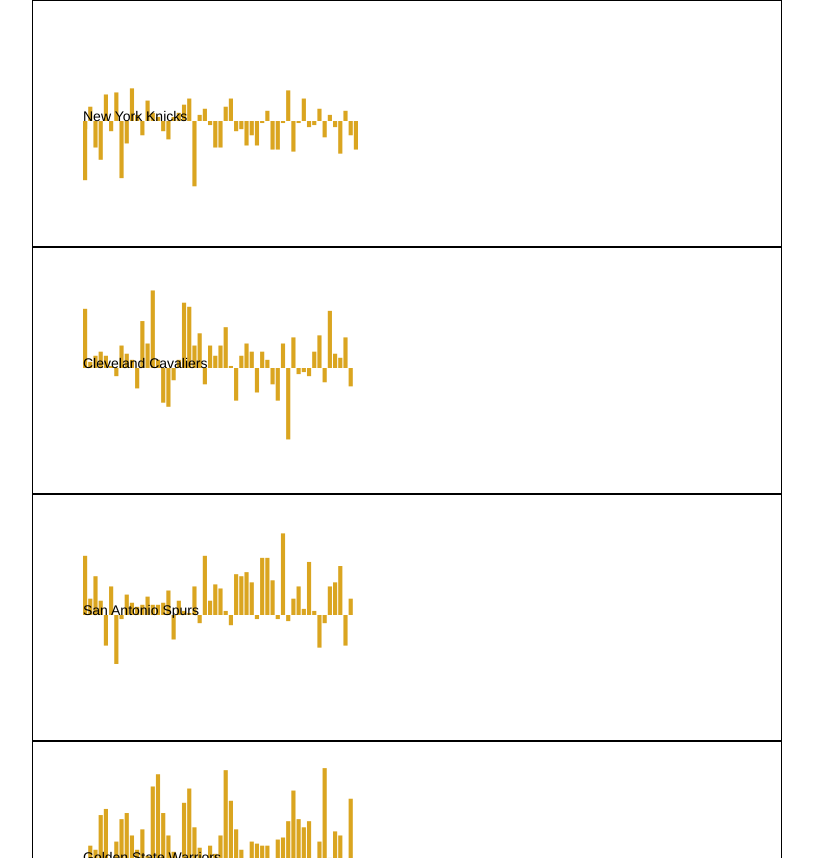
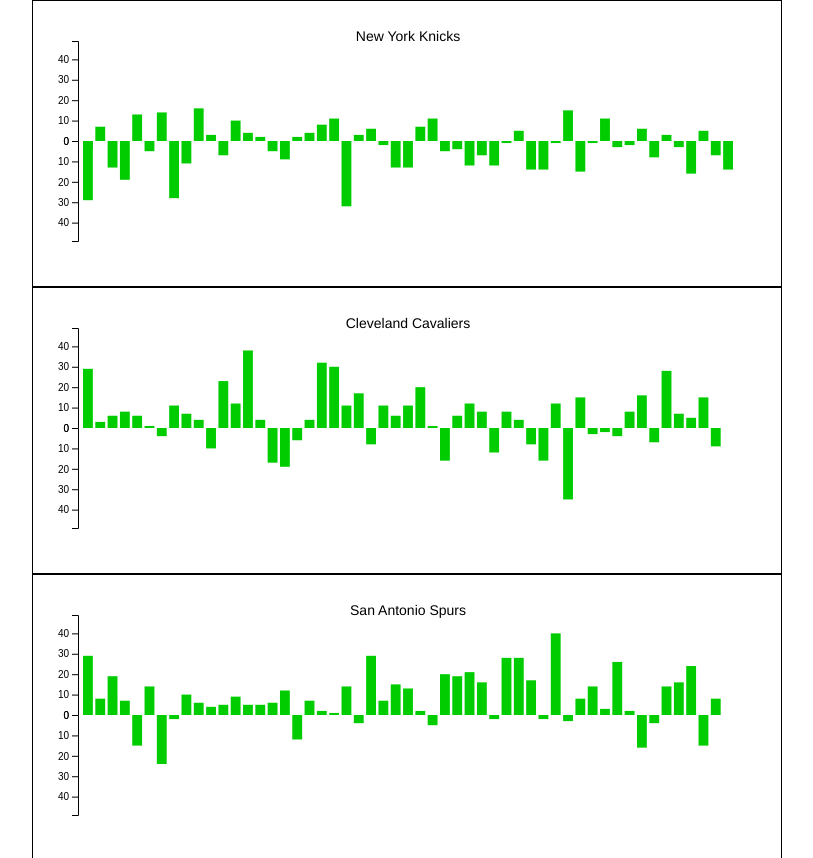
Before and after one commit to jmahabal/margin-of-victory, a plain HTML site: page index.html in a window 1280 px wide. Shown: the top 858 px of the page, without its empty margins (233-1046 px from the left). Drawn offline with nearby package versions, Linux system fonts and the light colour scheme.

Commit message:
added axes

```diff
--- a/_script.js
+++ b/_script.js
@@ -7,9 +7,9 @@ d3.csv("all_mov.csv", function(dataset) {
 
   // // //
 
-  var totalWidth = d3.select("#chart").node().getBoundingClientRect().width/2;
+  var totalWidth = d3.select("#chart").node().getBoundingClientRect().width;
   var height = 200;
-  var margin = {left: 50, right: 50, top: 20, bottom: 20};
+  var margin = {left: 50, right: 50, top: 40, bottom: 40};
   var width = totalWidth - margin.left - margin.right;
 
   var grouped = [];
@@ -38,10 +38,23 @@ d3.csv("all_mov.csv", function(dataset) {
     var xScale = d3.scaleBand().range([0, width]).paddingInner(0.2)
     var yScale = d3.scaleLinear().domain([0, largest_mov]).range([0, height/2])
 
+	var gradient = svg.append("defs")
+	  .append("linearGradient")
+	    .attr("id", "gradient")
+	    .attr("x", "0%")
+	    .attr("y", "0%")
+	    .attr("spreadMethod", "pad");
+
+	gradient.append("stop")
+	    .attr("offset", "0%")
+	    .attr("stop-color", "#0c0")
+	    .attr("stop-opacity", 1);
+
 	svg.selectAll(".team")
 	    .data(function(d) { xScale.domain(_.pluck(d.data, "order")); return d.data; })
 	    .enter().append("rect")
-	    .attr("fill", function(d) { return "goldenrod"; })
+	    // .attr("fill", function(d) { return "goldenrod"; })
+	    .style("fill", "url(#gradient)")
 	    .attr("x", function(d) { return xScale(d.order); })
 	    .attr("y", function(d) {
 	    	if (d.MOV > 0) {
@@ -54,13 +67,27 @@ d3.csv("all_mov.csv", function(dataset) {
 	    .attr("height", function(d) { return yScale(Math.abs(d.MOV)); })
         .attr("transform", "translate(" + margin.left + "," + margin.top + ")");
 
+
+
 	svg.selectAll(".teamname")
 	    .data(function(d) { return d.data; })
 	    .enter().append("text")
 	    .attr("x", function(d) { return 0; })
-	    .attr("y", function(d) { return height/2; })
+	    .attr("y", function(d) { return 0; })
 	    .text(function(d) { if (d.order == 1) { return d.Team1; } })
-        .attr("transform", "translate(" + margin.left + "," + margin.top + ")");
+        .attr("transform", "translate(" + (margin.left + width/2) + "," + margin.top + ")")
+        .attr("text-anchor", "middle");
+
+    var yAxis = d3.axisLeft(yScale).ticks(5)
+    svg.append("g")
+	    .call(yAxis)
+	    .attr("transform", "translate(" + (margin.left - 5) + "," + (height/2 + margin.top) + ")");
+
+	var yAxis = d3.axisLeft(yScale.range([height/2, 0])).ticks(5)
+    svg.append("g")
+	    .call(yAxis)
+	    .attr("transform", "translate(" + (margin.left - 5) + "," + margin.top + ")");
+
 
 
 })
```
Also changed, not shown: index.html (+7 -0 lines), 1 other file.
